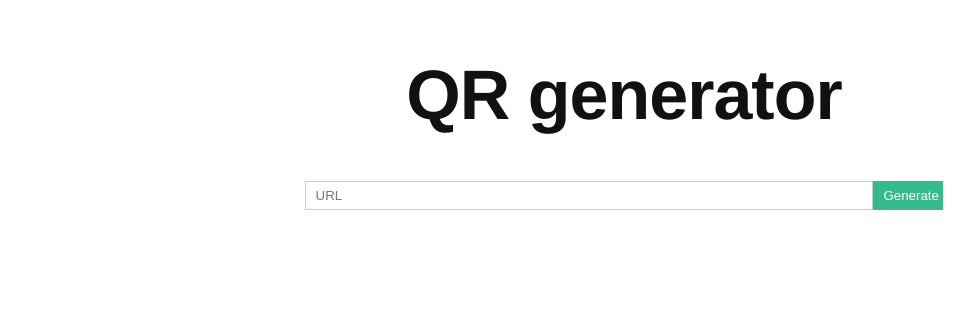
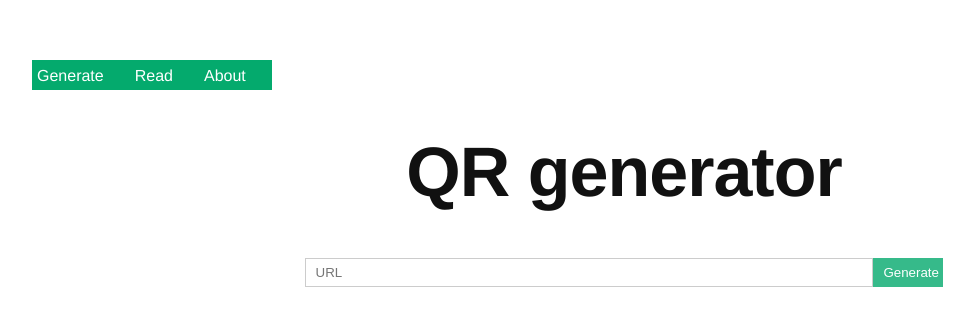
Before and after one commit to yutive/QR-generator, a Vue app: page / in a window 1280 px wide. Shown: the top 326 px of the page, without its empty margins (16-990 px from the left). Built offline with nearby package versions, Linux system fonts and the light colour scheme.

Commit message:
added navbar

```diff
--- a/src/App.vue
+++ b/src/App.vue
@@ -1,5 +1,6 @@
 <template>
   <div id="app">
+    <navbar/>
     <h1>QR generator</h1>
     <urlToPic/>
   </div>
@@ -7,11 +8,13 @@
 
 <script>
 import urlToPic from './components/URL.vue'
+import navbar from './components/Navbar.vue'
 
 export default {
   name: 'App',
   components: {
-    urlToPic: urlToPic
+    urlToPic: urlToPic,
+    navbar
   }
 }
 </script>
--- /dev/null
+++ b/src/components/Navbar.vue
@@ -0,0 +1,57 @@
+<template>
+  <ul>
+    <li><label for="generate">Generate</label><input type="radio" @change="onChange($event)" value="generate" name="menu_switch" id="generate"></li>
+    <li><label for="read">Read</label><input type="radio" @change="onChange($event)" value="read" name="menu_switch" id="read"></li>
+    <li><label for="about">About</label><input type="radio" @change="onChange($event)" value="about" name="menu_switch" id="about"></li>
+  </ul>
+</template>
+
+<script>
+  export default {
+    name: "Navbar",
+    data() {},
+    methods: {
+      onChange(event) {
+        //let generate, read, about = false;
+        let switch_data = event.target.value;
+        console.log(switch_data);
+        /*switch (switch_data) {
+          case "generate":
+            generate = true;
+            break;
+          case "read":
+            read = true;
+            break;
+          case "about":
+            about = true;
+            break;
+        }
+        console.log(generate + read + about);
+        */
+
+      }
+    }
+}
+</script>
+
+<style scoped>
+  ul {
+    display: flex;
+    list-style-type: none;
+  }
+
+  ul input {
+    opacity: 0;
+  }
+
+  li {
+    padding: 5px;
+    background-color: #04aa6d;
+    color: white;
+    display: block;
+  }
+  li :hover {
+    background-color: black;
+  }
+
+</style>
```
